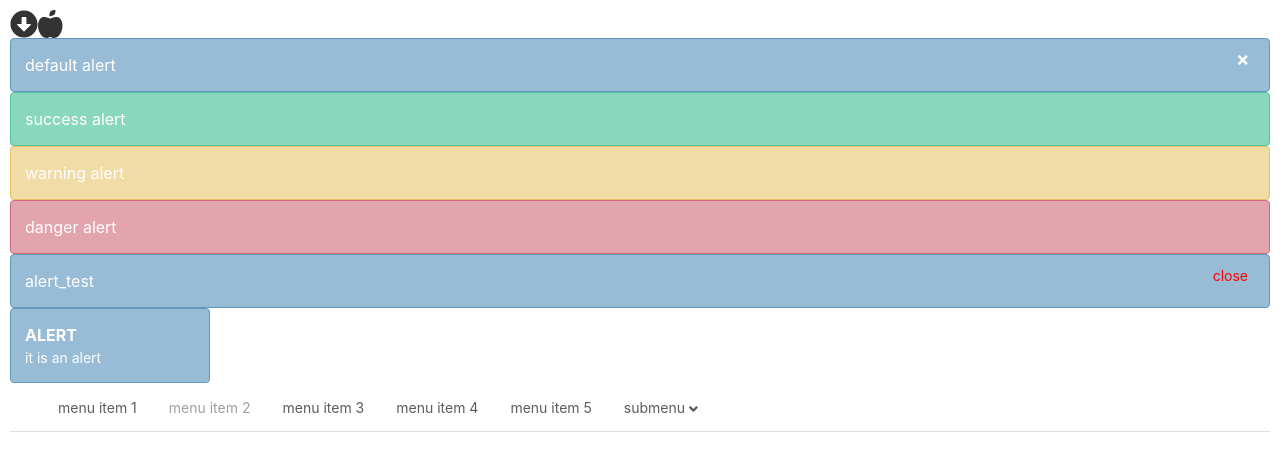
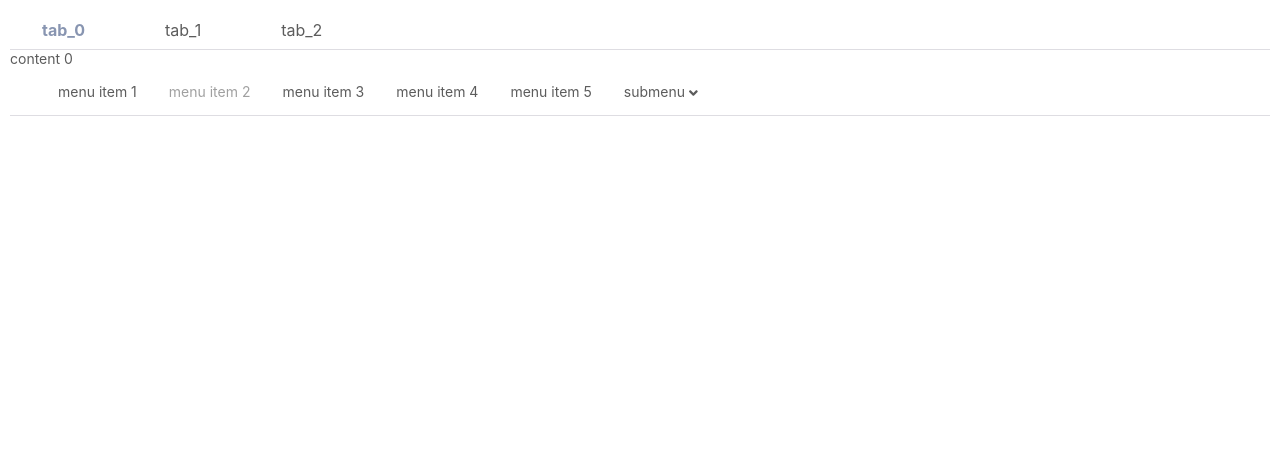
Before and after one commit to Lil-C0der/woo-ui-react, a React (Create React App) app: page / in a window 1280 px wide. Shown: the top 452 px of the page. Built offline with nearby package versions, Linux system fonts and the light colour scheme.

Commit message:
feat: 完成基本的 Tabs 组件

```diff
--- a/src/App.tsx
+++ b/src/App.tsx
@@ -4,6 +4,9 @@ import Menu, { IMenuProps } from './components/Menu/menu';
 import MenuItem from './components/Menu/menuItem';
 import Submenu from './components/Menu/submenu';
 import Icon from './components/Icon/icon';
+
+import Tabs from './components/Tabs/tabs';
+import TabsItem from './components/Tabs/tabsItem';
 
 function App() {
   const testCloseTextProps = {
@@ -14,32 +17,26 @@ function App() {
 
   return (
     <div className="App" style={{ padding: 10 }}>
-      {/* <Icon icon="angle-down" theme="light" size="10x" /> */}
-      <Icon icon="arrow-alt-circle-down" theme="dark" size="2x" />
-      <Icon icon="apple-alt" theme="dark" size="2x" />
-
-      <Alert
-        title="default alert"
-        closable={true}
-        onClose={() => {
-          console.log('closing');
-        }}
-        afterClosing={() => {
-          console.log('closed');
-        }}
-      />
-
-      <Alert title="success alert" type="success" />
-      <Alert title="warning alert" type="warn" />
-      <Alert title="danger alert" type="danger" />
-
-      <Alert {...testCloseTextProps} />
-
-      <Alert
-        style={{ width: 200 }}
-        title="ALERT"
-        description="it is an alert"
-      />
+      <Tabs activeIndex="item_0">
+        <TabsItem name="tab_0" index="item_0">
+          content 0
+        </TabsItem>
+        <TabsItem name="tab_1" index="item_1">
+          content 1
+        </TabsItem>
+        <TabsItem name="tab_2" index="item_2">
+          content 2
+        </TabsItem>
+        {/* {[0, 1, 2, 3].map((el, index) => (
+          <TabsItem
+            name={'tab' + index}
+            index={`item_${index + 1}`}
+            key={index}
+          >
+            content {index}
+          </TabsItem>
+        ))} */}
+      </Tabs>
 
       <Menu
         // selectedIndex="item_3"
@@ -78,44 +75,6 @@ function App() {
           </Submenu>
         </Submenu>
       </Menu>
-      {/*
-      <Menu
-        // selectedIndex="item_3"
-        // selectedIndex="item_5_1"
-        // openedSubmenus={['item_5_2']}
-        // openedSubmenus={['item_5']}
-        // openedSubmenus={['item_5', 'item_5_2']}
-        onSelect={(index, e) => {
-          console.log('选中了', index);
-        }}
-        onClick={(index, path) => {
-          console.log('点击了', index, path);
-        }}
-        onOpen={(index) => {
-          console.log(`打开了 ${index}`);
-        }}
-        onClose={(index) => {
-          console.log(`关闭了 ${index}`);
-        }}
-        vertical
-        style={{ width: 200 }}
-        // trigger="hover"
-      >
-        <MenuItem>menu item 1</MenuItem>
-        <MenuItem disabled>menu item 2</MenuItem>
-
-        <Submenu title="submenu">
-          <MenuItem>menu item 6</MenuItem>
-          <MenuItem>menu item 7</MenuItem>
-          <Submenu title="submenu">
-            <MenuItem>menu item 8</MenuItem>
-            <MenuItem>menu item 9</MenuItem>
-          </Submenu>
-        </Submenu>
-        <MenuItem>menu item 3</MenuItem>
-        <MenuItem>menu item 4</MenuItem>
-        <MenuItem>menu item 5</MenuItem>
-      </Menu> */}
     </div>
   );
 }
--- /dev/null
+++ b/src/components/Tabs/_style.scss
@@ -0,0 +1,41 @@
+.woo-tabs {
+  color: $grey;
+}
+.woo-tabs-head {
+  display: flex;
+  justify-content: flex-start;
+  align-items: center;
+  height: 40px;
+  border-bottom: 1px solid #dedde2;
+  position: relative;
+  .woo-tabs-item {
+    display: flex;
+    padding: 0 2em;
+    margin-right: 1em;
+    height: 100%;
+    justify-content: center;
+    align-items: center;
+    margin-bottom: -1px;
+    font-size: 16px;
+    cursor: pointer;
+    &:hover {
+      color: $tab-active-color;
+    }
+    &-active {
+      color: $tab-active-color;
+      font-weight: 700;
+    }
+    &-disabled {
+      color: $disabled-color;
+      cursor: not-allowed;
+    }
+  }
+}
+
+.woo-tabs-pane {
+  display: none;
+
+  &-active {
+    display: block;
+  }
+}
--- /dev/null
+++ b/src/components/Tabs/tabs.tsx
@@ -0,0 +1,80 @@
+import React, {
+  CSSProperties,
+  FC,
+  FunctionComponentElement,
+  useState
+} from 'react';
+
+import classNames from 'classnames';
+import { ITabsItemProps } from './tabsItem';
+
+export type childrenComponent = FunctionComponentElement<ITabsItemProps>;
+
+export interface ITabsProps {
+  activeIndex?: string;
+  style?: CSSProperties;
+  className?: string;
+}
+const Tabs: FC<ITabsProps> = (props) => {
+  const { activeIndex, children, style, className } = props;
+  const classes = classNames('woo-tabs', className);
+
+  const [currActiveIdx, setCurrActiveIdx] = useState(activeIndex);
+
+  const onTabClick = (index: string) => {
+    console.log(`tab item ${index} got clicked!!`);
+    setCurrActiveIdx(index);
+  };
+
+  const renderTabsHead = () => {
+    let otherElCount = 0;
+    return React.Children.map(children, (child, i) => {
+      let childEl = child as childrenComponent;
+      const { index, disabled, name } = childEl.props;
+      const { displayName } = childEl.type;
+
+      if (displayName === 'TabsItem') {
+        const itemClasses = classNames('woo-tabs-item', {
+          'woo-tabs-item-disabled': disabled,
+          'woo-tabs-item-active': currActiveIdx
+            ? index === currActiveIdx
+            : i === 0
+        });
+        const idx = index ? index : `item_${i - otherElCount}`;
+        let el = (
+          <li
+            key={idx}
+            className={itemClasses}
+            onClick={() => {
+              onTabClick(idx);
+            }}
+          >
+            {name}
+          </li>
+        );
+        return el;
+      } else {
+        otherElCount++;
+      }
+    });
+  };
+
+  return (
+    <div className={classes} style={style}>
+      {/* <ul className="woo-tabs-head">{childComponents}</ul> */}
+      <ul className="woo-tabs-head">{renderTabsHead()}</ul>
+      <div className="woo-tabs-content">
+        {React.Children.map(children, (child, i) => {
+          const childEl = child as childrenComponent;
+          return React.cloneElement(childEl, {
+            isActive: currActiveIdx
+              ? childEl.props.index === currActiveIdx
+              : i === 0
+          });
+        })}
+      </div>
+    </div>
+  );
+};
+
+export default Tabs;
--- /dev/null
+++ b/src/components/Tabs/tabsItem.tsx
@@ -0,0 +1,33 @@
+import React, { CSSProperties, FC } from 'react';
+import classNames from 'classnames';
+
+export interface ITabsItemProps {
+  name: string;
+  index?: string;
+  disabled?: boolean;
+  // children?: React.ReactNode;
+  isActive?: boolean;
+  style?: CSSProperties;
+  className?: string;
+}
+
+const TabsItem: FC<ITabsItemProps> = (props) => {
+  const { name, index, disabled, isActive, children, style, className } = props;
+
+  const classes = classNames('woo-tabs-pane', className, {
+    // 'woo-tabs-item-disabled': disabled,
+    'woo-tabs-pane-active': isActive
+  });
+  return (
+    <li style={style} data-index={index} className={classes}>
+      {children}
+      {/* {name} */}
+    </li>
+  );
+};
+
+TabsItem.defaultProps = {
+  disabled: false
+};
+TabsItem.displayName = 'TabsItem';
+export default TabsItem;
--- a/src/styles/index.scss
+++ b/src/styles/index.scss
@@ -7,3 +7,4 @@
 @import '../components/Alert/style';
 @import '../components/Menu/style';
 @import '../components/Icon/style';
+@import '../components/Tabs/style';
```
